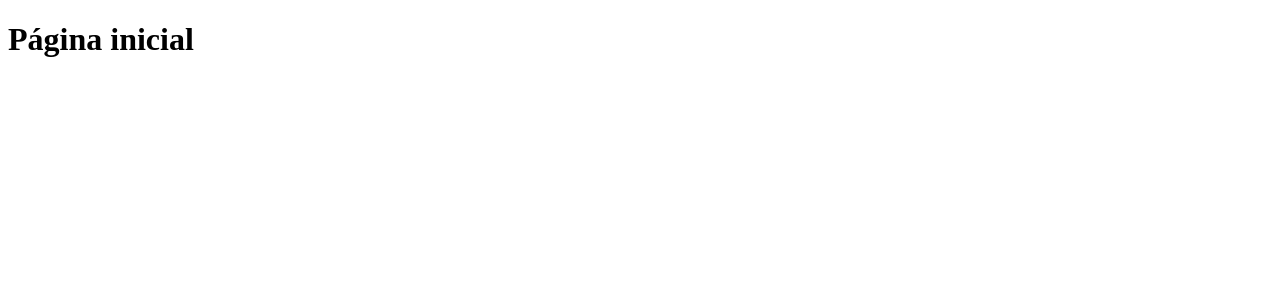
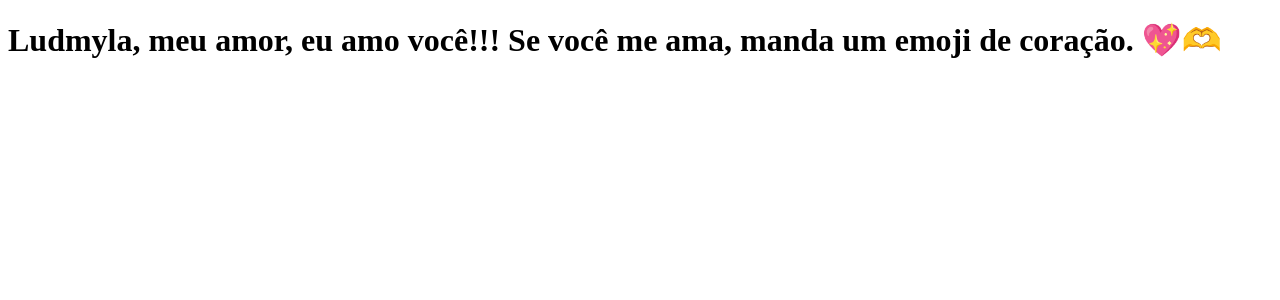
Before and after one commit to MeloIsaiazz/tabnews, a Next.js app: page / in a window 1280 px wide. Shown: the top 300 px of the page. Built offline with nearby package versions, Linux system fonts and the light colour scheme.

Commit message:
modifica a frase

```diff
--- a/pages/index.js
+++ b/pages/index.js
@@ -1,5 +1,5 @@
 function Home() {
-    return <h1>Página inicial</h1>
+    return <h1>Ludmyla, meu amor, eu amo você!!! Se você me ama, manda um emoji de coração. 💖🫶</h1>
 }
 
 export default Home
```
